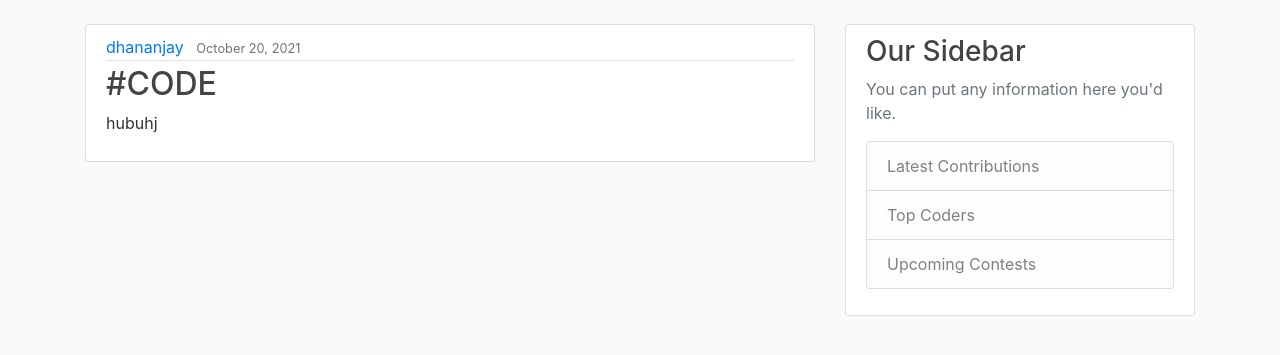
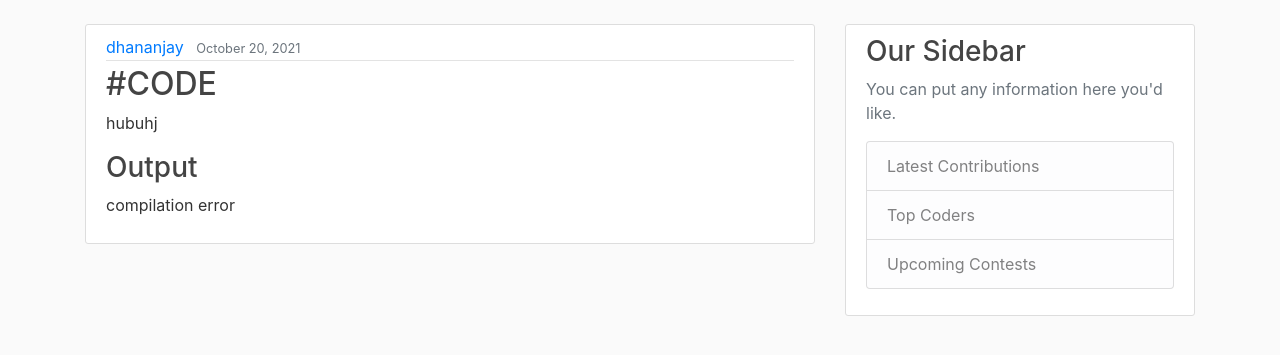
Before and after one commit to Dynamic-Dudes-SSL/ocde-django, a Django app: page /code/codes/4/ in a window 1280 px wide. Shown: the part 56-411 px from the top of the page. Run offline with Django 3.2, Linux system fonts and the light colour scheme; data comes from the database, SQL or seed files in the repository; both versions use the stored data as it was after the commit; some libraries are stand-ins or nearby versions.

Commit message:
c++ and python compilation added

```diff
--- a/codes/templates/codes/code_detail.html
+++ b/codes/templates/codes/code_detail.html
@@ -14,6 +14,8 @@
       </div>
       <h2 class="article-title">{{ object.title }}</h2>
       <p class="article-content">{{ object.content }}</p>
+      <h3>Output</h3>
+      <p>{{ output }}</p>
     </div>
   </article>
 {% endblock content %}
--- a/codes/templates/codes/code_form.html
+++ b/codes/templates/codes/code_form.html
@@ -11,7 +11,6 @@
             </fieldset>
             <div class="form-group">
                 <button class="btn btn-outline-info" type="submit">Save</button>
-                <button class="btn btn-outline-info" type="submit">Run</button>
             </div>
         </form>
     </div>
--- a/codes/views.py
+++ b/codes/views.py
@@ -8,12 +8,70 @@ from django.views.generic import (
     DeleteView
 )
 from django.contrib.auth.mixins import LoginRequiredMixin, UserPassesTestMixin
+from subprocess import PIPE
+import subprocess
+import os
 
 def home(request):
     context = {
         'codes': Code.objects.all()
     }
     return render(request, 'codes/home.html', context)
+
+def get_output(code_written):
+    code = code_written.content
+    lang = code_written.lang
+    title = code_written.title
+    output=""
+
+    if lang == "PYTHON":
+        if len(code)>0:
+            f2 = open("pyt.py", "w")
+            f2.write(code)
+            f2.close()
+            cmd = "pyt.py"
+            p2=subprocess.run(["python3", cmd], stdout=PIPE, stderr=PIPE)
+            if p2.returncode==0:
+                output=p2.stdout.decode()
+            else:
+                output="error"
+                os.remove("pyt.py")
+
+    elif lang == 'C++':
+        if len(code)>0:
+            f1 = open("cpy.cpp", "w")
+            f1.write(code)
+            f1.close()
+            cmd = "cpy.cpp"
+            p1=subprocess.run(["g++", cmd])
+            if p1.returncode==0:
+                p1=subprocess.run("./a.out", stdout=PIPE, stderr=PIPE)
+                if p1.returncode==0:
+                    output=p1.stdout.decode()
+                else:
+                    output="runtime error"
+            else:
+                output="compilation error"
+            os.remove("cpy.cpp")
+    """
+    elif lang == 'JAVA':
+        if len(code)>0:
+            cmd = title+'.java'
+            f3 = open(cmd, "w")
+            f3.write(code)
+            f3.close()
+            p3=subprocess.run(["javac", cmd])
+            if p3.returncode==0:
+                p3=subprocess.run("java "+title, stdout=PIPE, stderr=PIPE)
+                if p3.returncode==0:
+                    output=p3.stdout.decode()
+                else:
+                    output="runtime error"
+            else:
+                output="compilation error"
+            os.remove(cmd)
+    """
+    return output
 
 class CodeListView(ListView):
     model = Code
@@ -25,6 +83,11 @@ class CodeListView(ListView):
 class CodeDetailView(DetailView):
     model = Code
 
+    def get_context_data(self, **kwargs):
+        context = super().get_context_data(**kwargs)
+        context['output'] = get_output(self.get_object())
+        return context
+
 
 class CodeCreateView(LoginRequiredMixin, CreateView):
     model = Code
@@ -32,42 +95,6 @@ class CodeCreateView(LoginRequiredMixin, CreateView):
 
     def form_valid(self, form):
         form.instance.author = self.request.user
-        return super().form_valid(form)
-
-    def output(self,form):
-        code = self.get_object()
-        pycode=" "
-        pyoutput=""
-        pycode=code.content
-        if len(pycode)>0:
-            f2 = open("pyt.py", "w")
-            f2.write(pycode)
-            f2.close()
-            cmd = "pyt.py"
-            p3=subprocess.run(["python", cmd], stdout=PIPE, stderr=PIPE)
-            if p3.returncode==0:
-                pyoutput=p3.stdout.decode()
-            else:
-                pyoutput="error"
-            os.remove("pyt.py")
-        form.instance.output = pyoutput
-
-        cppcode="get lost"
-        cppoutput="no output"
-            # cppcode=request.POST['cpp','']
-            # if len(cppcode)>0:
-            #     f = open("cpy.cpp", "w")
-            #     f.write(cppcode)
-            #     f.close()
-            #     cmd = "cpy.cpp"
-            #     p2=subprocess.run(["g++", cmd])
-            #     if p2.returncode==0:
-            #         p1=subprocess.run("./a.out", stdout=PIPE, stderr=PIPE)
-            #         if p1.returncode==0:
-            #             cppoutput=p1.stdout.decode()
-            #         else:
-            #             cppoutput="runti
-
         return super().form_valid(form)
 
 
--- /dev/null
+++ b/pyt.py
@@ -0,0 +1,3 @@
+a=10
+b=6
+print(a-b)
```
Also changed, not shown: db.sqlite3, 1 other file.
